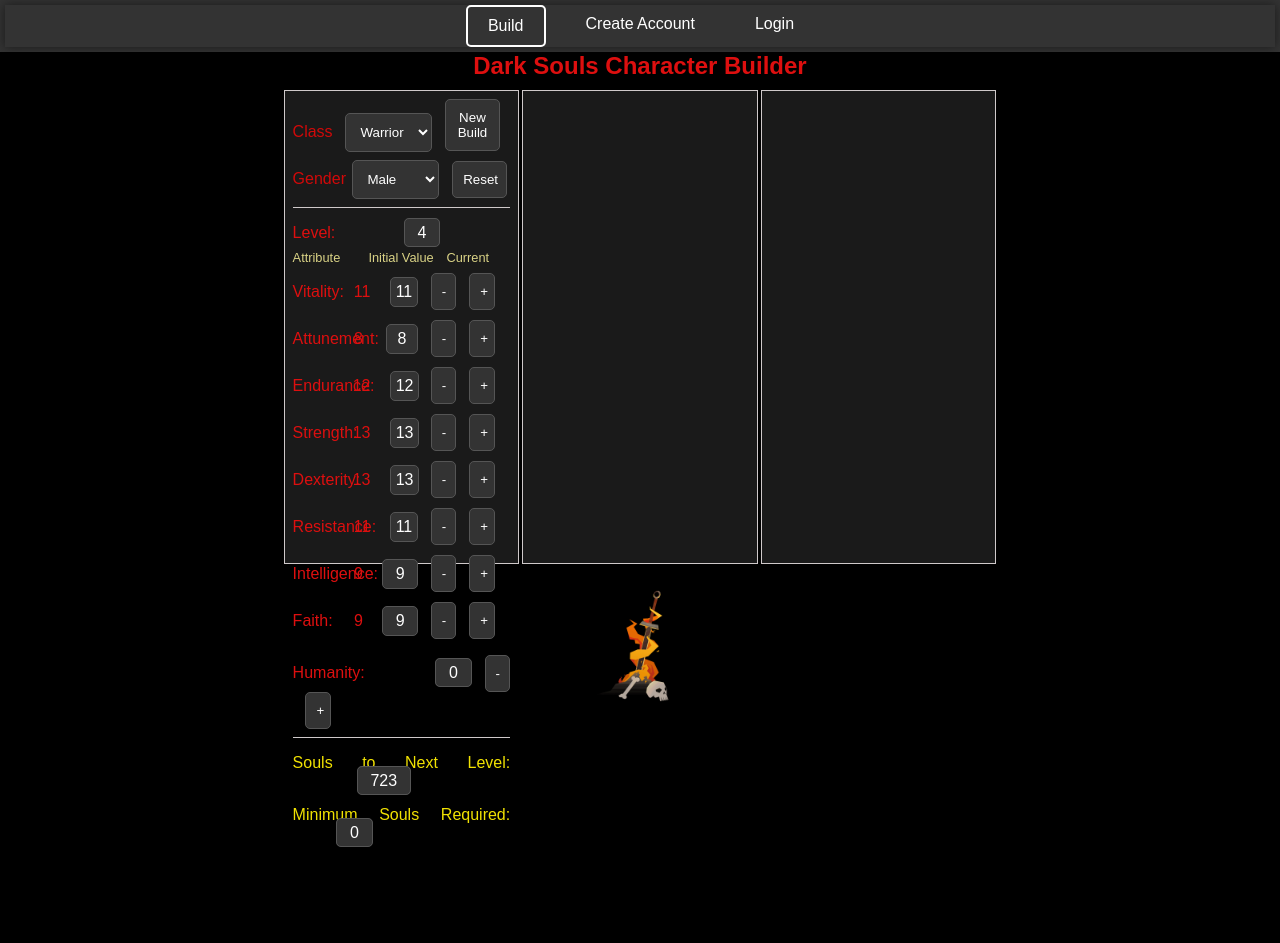
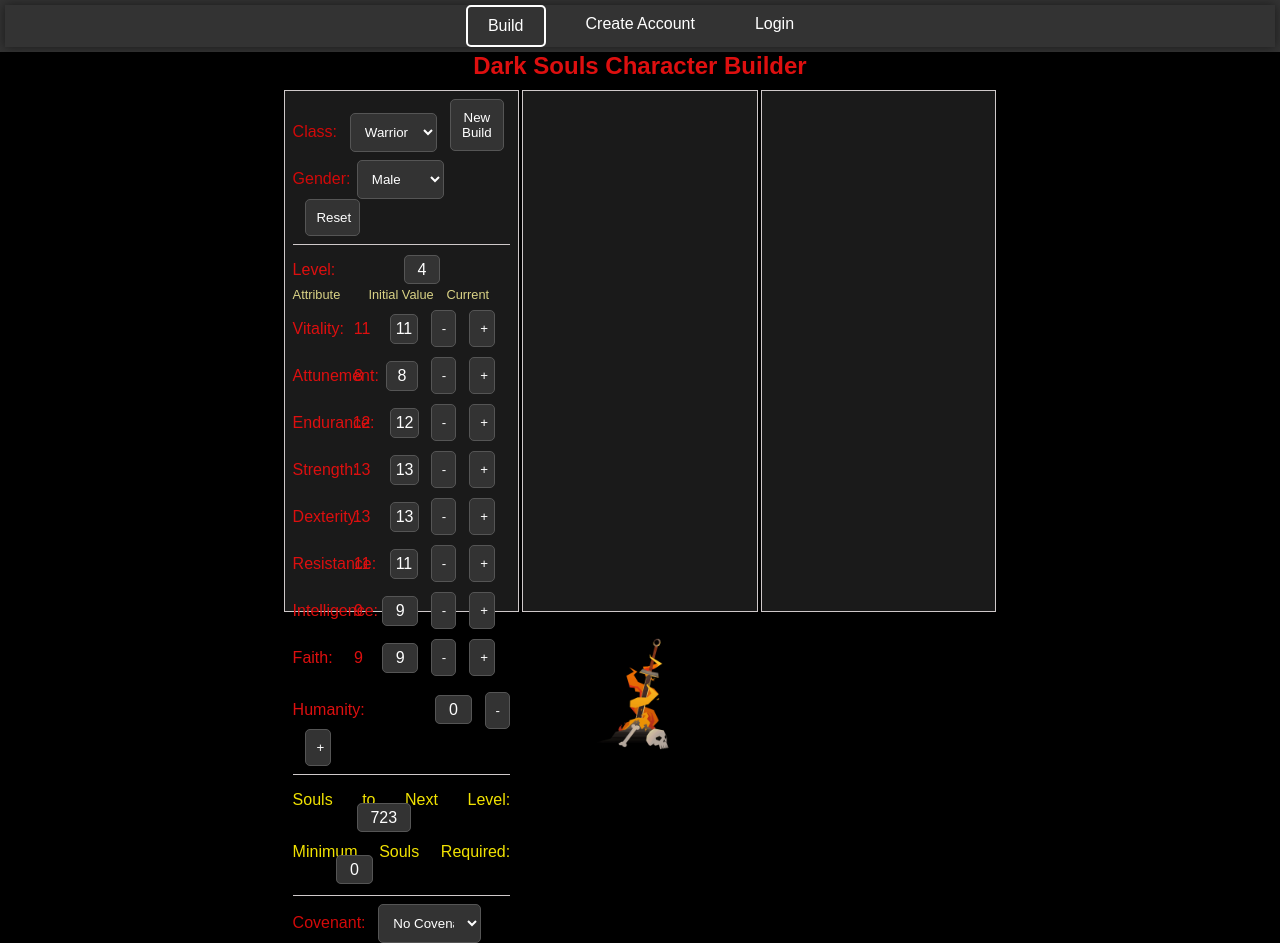
Before and after one commit to brandonbjs/dark-souls-character-builder, a React (Create React App) app in the folder souls-builder-app/: page / in a window 1280 px wide. Before the commit the page ends 847 px from the top, so only its background shows below. Built offline with nearby package versions, Linux system fonts and the light colour scheme.

Commit message:
Finished up a few bugs with the soulsCounter section and also included a working dropdown to select the covenant for the build. Also sets the state appropriately.

```diff
--- a/souls-builder-app/src/App.css
+++ b/souls-builder-app/src/App.css
@@ -72,7 +72,7 @@
 .items-grid {
   border: 1px solid rgb(207, 201, 202);
   background-color: #1a1a1a;
-  height: 57vh;
+  height: 63vh;
   width: 17vw;
   text-align: left;
   padding: 1vh;
@@ -82,6 +82,11 @@
 }
 
 .dropdown {
+  margin-bottom: 1vh;
+}
+
+.covenantDropdown {
+  margin-top: 1vh;
   margin-bottom: 1vh;
 }
 
@@ -215,6 +220,8 @@
 
 .minSoulsReq {
   padding-top: 2vh;
+  padding-bottom: 2vh;
+  border-bottom: 1px solid rgb(207, 201, 202);
 }
 
 .soulsToNextLevelNumber {
@@ -241,6 +248,11 @@
   border: 1px solid #555; /* Dark border */
 }
 
+.characterCovenant {
+  margin-left: 1vw;
+  width: 8vw;
+}
+
 
 .init {
   padding-left: 2.2vw;
--- a/souls-builder-app/src/components/CharacterBuilder.js
+++ b/souls-builder-app/src/components/CharacterBuilder.js
@@ -3,9 +3,6 @@
 
 
 class CharacterBuilder extends Component {
-
-
-
 
   constructor(props) {
     super(props)
@@ -50,9 +47,10 @@
 
     this.state = {
       buildId: uuidv4(),
-      characterClass: "",
-      characterGender: "",
+      characterClass: "warrior",
+      characterGender: "Male",
       buildLevel: 4,
+      buildCovenant: "No Covenant",
       initVitality: 11,
       initAttunement: 8,
       initEndurance: 12,
@@ -78,7 +76,9 @@
   // set initial souls needed for next level with the componentDidMount()
   // lifecycle method
   componentDidMount() {
+    const { buildLevel } = this.state;
     this.setLowerSoulsLevel();
+    this.calculateTotalSouls(buildLevel);
   }
 
   /* using the componentDidUpdate() lifecycle method, we track when there has been a change
@@ -124,6 +124,12 @@
       initFaith: attributes.faith,
       faith: attributes.faith,
     })
+  }
+
+  handleCovenantChange = (e) => {
+    const selectedCovenant = e.target.value;
+
+    this.setState({buildCovenant: selectedCovenant});
   }
 
   handleNewBuildClick = () => {
@@ -258,7 +264,7 @@
 
         <div className="attributes-grid">
           <div className="dropdown">
-            <label htmlFor="characterClass">Class</label>
+            <label htmlFor="characterClass">Class:</label>
             <select id="characterClass" className="characterClass"
              value={this.state.characterClass}
              onChange={this.handleClassChange}>
@@ -282,7 +288,7 @@
           </div>
 
           <div className="genderDropdown">
-            <label htmlFor="characterGender">Gender</label>
+            <label htmlFor="characterGender">Gender:</label>
             <select id="characterGender" className="characterGender"
              value={this.state.characterGender}
              onChange={(e) => this.setState({ characterGender: e.target.value })}>
@@ -475,6 +481,24 @@
               <span className="spentSoulsNumber">{this.state.spentSouls}</span>
             </div>
           </div>
+
+          <div className="covenantDropdown">
+            <label htmlFor="characterConvenant">Covenant:</label>
+            <select id="characterCovenant" className="characterCovenant"
+             value={this.state.buildCovenant}
+             onChange={this.handleCovenantChange}>
+              <option value="No Covenant">No Covenant</option>
+              <option value="darkmoon">Blade of the Darkmoon</option>
+              <option value="chaos">Chaos Servant</option>
+              <option value="darkwraith">Darkwraith</option>
+              <option value="hunter">Forest Hunter</option>
+              <option value="gravelord">Gravelord Servant</option>
+              <option value="dragon">Path of the Dragon</option>
+              <option value="guard">Princess's Guard</option>
+              <option value="sunbro">Warrior of Sunlight</option>
+              <option value="white">Way of White</option>
+            </select>
+          </div>
         </div>
 
         {/* items-grid will house fields and inputs for:  */}
```
